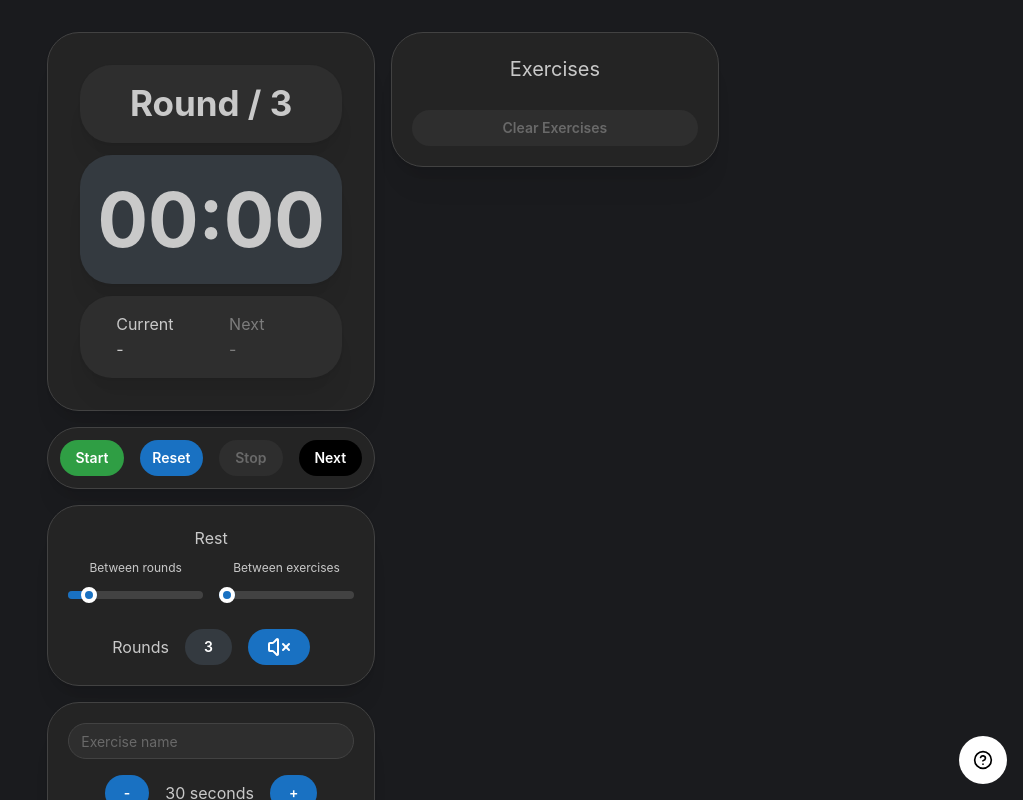
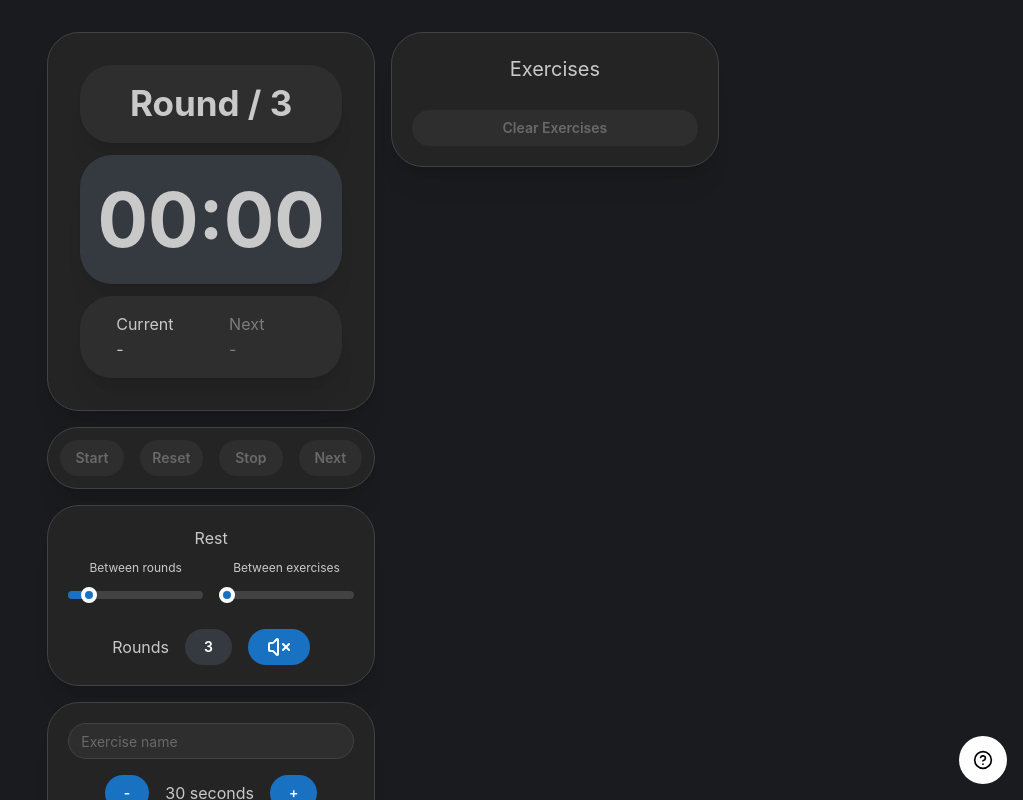
Before and after one commit to logan310801/hiit-countdown, a Next.js app: page / in a window 1280 px wide. Shown: the top 800 px of the page, without its empty margins (257-1280 px from the left). Built offline with nearby package versions, Linux system fonts and the light colour scheme.

Commit message:
disabled buttons when no exercises

```diff
--- a/app/components/HelpSection.tsx
+++ b/app/components/HelpSection.tsx
@@ -24,7 +24,7 @@ export const HelpSection = () => {
           </Text>
           <Text>
             5. Please enable sound before use. If you are having issues with
-            sound, try toggling the enable sound button and resetting (sound in
+            sound, try toggling the enable sound button, resetting and refreshing (sound in
             development)
           </Text>
         </Stack>
--- a/app/components/Timer.tsx
+++ b/app/components/Timer.tsx
@@ -158,7 +158,7 @@ export const Timer = ({ soundEnabled, toggleSound } : TimerProps) => {
           w={70}
             p={10}
             radius='xl'
-            disabled={isWorkoutActive || isRunning}
+            disabled={isWorkoutActive || isRunning || exercises.length === 0}
             color='green'
             onClick={handleStart}
           >
@@ -166,7 +166,7 @@ export const Timer = ({ soundEnabled, toggleSound } : TimerProps) => {
           </Button>
           <Button p={10}
            w={70}
-            radius='xl'onClick={handleReset} color='blue'>
+            radius='xl'onClick={handleReset} color='blue' disabled={exercises.length === 0}>
             Reset
           </Button>
           <Button p={10}
@@ -178,7 +178,7 @@ export const Timer = ({ soundEnabled, toggleSound } : TimerProps) => {
            w={70}
             p={10}
             radius='xl'
-            disabled={current?.mode === 'timed'  }
+            disabled={current?.mode === 'timed' || exercises.length === 0}
             onClick={handleNext}
             color='black'
           >
```
